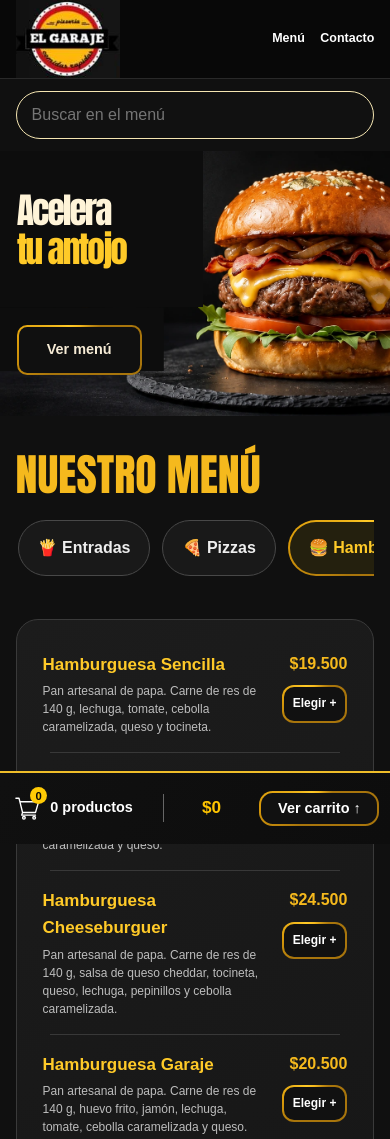
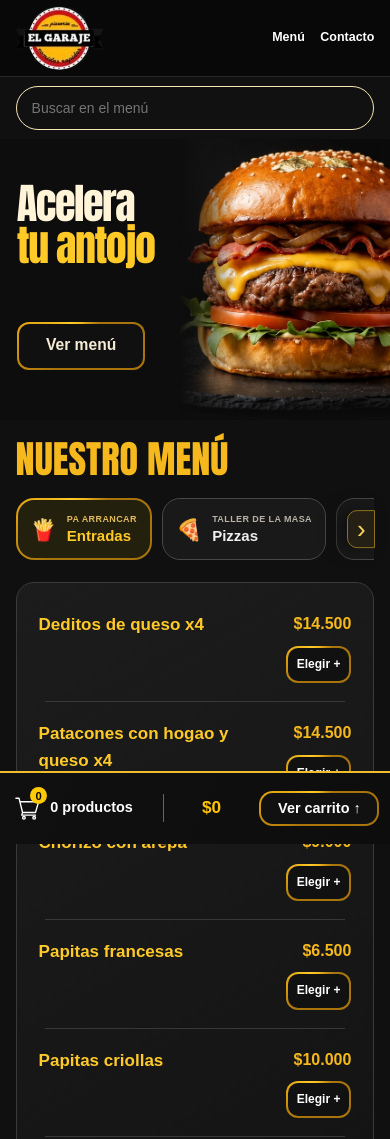
Before and after one commit to adrianrios22/el-garaje, a plain HTML site: page index.html in a window 390 px wide. Shown: the top 1139 px of the page. Drawn offline with Linux system fonts and the light colour scheme; a web font is replaced by a local one.

Commit message:
Add files via upload

```diff
--- a/index.html
+++ b/index.html
@@ -13,10 +13,14 @@
     content="Pizzería El Garaje: pizzas, hamburguesas, papitas, perros, carnes y más. Arma tu pedido y envíalo por WhatsApp."
   >
 
-  <link rel="preconnect" href="https://fonts.googleapis.com">
-  <link rel="preconnect" href="https://fonts.gstatic.com" crossorigin>
-  <link href="https://fonts.googleapis.com/css2?family=Barlow:wght@400;700;800;900&family=Barlow+Condensed:ital,wght@0,800;0,900;1,900&family=Permanent+Marker&display=swap" rel="stylesheet">
   <style>
+@font-face{font-family:'Barlow';font-style:normal;font-weight:400;font-display:swap;src:url('./fuentes/barlow-latin-400-normal.woff2') format('woff2');}
+@font-face{font-family:'Barlow';font-style:normal;font-weight:700;font-display:swap;src:url('./fuentes/barlow-latin-700-normal.woff2') format('woff2');}
+@font-face{font-family:'Barlow';font-style:normal;font-weight:800;font-display:swap;src:url('./fuentes/barlow-latin-800-normal.woff2') format('woff2');}
+@font-face{font-family:'Barlow';font-style:normal;font-weight:900;font-display:swap;src:url('./fuentes/barlow-latin-900-normal.woff2') format('woff2');}
+@font-face{font-family:'Barlow Condensed';font-style:normal;font-weight:800;font-display:swap;src:url('./fuentes/barlow-condensed-latin-800-normal.woff2') format('woff2');}
+@font-face{font-family:'Barlow Condensed';font-style:normal;font-weight:900;font-display:swap;src:url('./fuentes/barlow-condensed-latin-900-normal.woff2') format('woff2');}
+
 
     /* ========================================
        VARIABLES DE LA PLANTILLA
@@ -1128,6 +1132,48 @@
       .hero h1 { position:absolute; z-index:1; top:0; left:0; width:52%; height:59%; margin:0; padding:4.4% 0 0 4.3%; overflow:visible; clip-path:none; white-space:normal; background:#0d0d0d; font-size:9.1vw; line-height:1.08; display:flex; flex-direction:column; justify-content:center; padding-bottom:4%; }
       .hero h1 br { display:none; }
     }
+
+    /* Refinamiento visual: foto original, sin parches ni texto incrustado. */
+    .logo .emblema-garaje { width:100px; height:74.48px; clip-path:polygon(50% 1%,65% 4%,77% 15%,84% 36%,100% 36%,95% 49%,100% 67%,84% 67%,77% 85%,65% 96%,50% 99%,35% 96%,23% 85%,16% 67%,0 67%,5% 49%,0 36%,16% 36%,23% 15%,35% 4%); }
+    header .nav { min-height:84px; }
+    .hero { isolation:isolate; background:#0d0d0d; }
+    .hero::before { content:''; display:block; position:absolute; inset:0 0 0 auto; width:auto; aspect-ratio:466 / 619; height:100%; border-radius:0; clip-path:none; filter:none; background:url('./imagenes/hamburguesa.webp') right center / auto 100% no-repeat; mask-image:linear-gradient(to right,transparent,#000 27%),linear-gradient(to top,transparent,#000 13%); mask-composite:intersect; -webkit-mask-image:linear-gradient(to right,transparent,#000 27%),linear-gradient(to top,transparent,#000 13%); -webkit-mask-composite:source-in; z-index:-1; }
+    .hero::after { display:none; }
+    .hero h1 { letter-spacing:-.035em; }
+    .menu-esencial { background:#101010; }
+    .menu-cabecera { margin-bottom:16px; }
+    .categorias-navegacion { position:relative; }
+    .categorias-pestanas { gap:10px; margin-bottom:20px; }
+    .pestana-menu { padding:11px 17px; border-radius:18px; text-align:left; gap:10px; }
+    .categoria-textos { display:flex; flex-direction:column; gap:3px; }
+    .categoria-frase { display:block; font-size:10px; line-height:1.15; letter-spacing:.045em; text-transform:uppercase; color:#b8b3a6; font-weight:700; }
+    .categoria-nombre { display:block; font-size:16px; line-height:1.2; white-space:nowrap; font-weight:800; }
+    .categoria-emoji { font-size:23px; }
+    .pestana-menu.activa .categoria-frase { color:#e1bb5d; }
+    .categorias-siguiente { display:none; }
+    @media(max-width:720px){
+      header .nav { min-height:76px; }
+      .logo .emblema-garaje { width:88px; height:65.54px; }
+      .buscador-menu { padding-block:9px; }
+      .buscador-menu input { padding:10px 15px; font-size:14px; }
+      .hero { height:72vw; min-height:260px; max-height:480px; background:#0d0d0d; }
+      .hero::before { display:block; width:auto; aspect-ratio:466 / 619; height:100%; inset:0 0 0 auto; background-image:url('./imagenes/hamburguesa.webp'); background-size:auto 100%; clip-path:none; }
+      .hero h1 { z-index:1; display:block; top:15%; left:4.3%; width:54%; height:auto; margin:0; padding:0; background:none; font-size:clamp(40px,10.8vw,76px); line-height:1.02; overflow:visible; clip-path:none; }
+      .hero h1 br { display:block; }
+      .hero h1 span { display:inline-block; }
+      .hero-botones .boton { top:65%; left:4.3%; width:33%; height:17%; min-height:44px; border-radius:12px; font-size:clamp(14px,4vw,23px); }
+      .menu-esencial { padding-top:20px; }
+      .menu-cabecera h2 { font-size:clamp(36px,9.8vw,64px); }
+      .categorias-pestanas { flex-wrap:nowrap; scrollbar-width:none; padding:2px 35px 6px 0; margin-bottom:16px; scroll-padding-left:0; }
+      .categorias-pestanas::-webkit-scrollbar { display:none; }
+      .categorias-siguiente { position:absolute; display:grid; place-items:center; right:-1px; top:50%; transform:translateY(-55%); width:28px; height:38px; border-radius:10px 0 0 10px; background:#242015; border:1px solid #8e701d; color:#ffd45c; font-size:26px; line-height:1; box-shadow:-9px 0 18px #101010; cursor:pointer; }
+      .pestana-menu { min-height:62px; padding:10px 13px; }
+      .categoria-frase { font-size:9px; }
+      .categoria-nombre { font-size:15px; }
+      .categoria-emoji { font-size:21px; }
+      .lista-productos { padding:8px; border-radius:18px; }
+      .plato-item { padding:15px 12px; }
+    }
   </style>
 </head>
 
@@ -1302,7 +1348,7 @@
     <section class="menu-esencial" id="menu">
       <div class="contenedor">
         <div class="cabecera-seccion menu-cabecera"><h2 class="titulo-seccion">Nuestro menú</h2></div>
-        <div class="categorias-pestanas" id="categorias" aria-label="Categorías de productos"></div>
+        <div class="categorias-navegacion"><div class="categorias-pestanas" id="categorias" aria-label="Categorías de productos"></div><button type="button" class="categorias-siguiente" aria-label="Ver más categorías">›</button></div>
         <div class="menu-distribucion">
           <div class="lista-productos" id="listaProductos" aria-live="polite"></div>
           <aside class="carrito-lateral" id="carritoLateral" aria-label="Tu carrito de compras">
@@ -2485,7 +2531,7 @@
     const ICONOS = {Entradas:"🍟", Pizzas:"🍕", Hamburguesas:"🍔", Papitas:"🍟", "Perros calientes":"🌭", Carnes:"🥩", Especiales:"🔥", Lasañas:"🧀", "Menú infantil":"🧒", Adiciones:"➕", Bebidas:"🥤"};
     const formato = valor => "$" + Number(valor).toLocaleString("es-CO");
     const carrito = new Map();
-    let categoriaActual = "Hamburguesas";
+    let categoriaActual = "Entradas";
     let elegido = null;
 
     /* ========================================================
@@ -2509,6 +2555,10 @@
        ======================================================== */
     const contenedorPestanas = document.getElementById("categorias");
     const contenedorProductos = document.getElementById("listaProductos");
+    document.querySelector('.categorias-siguiente').addEventListener('click',()=>{
+      const limite=contenedorPestanas.scrollWidth-contenedorPestanas.clientWidth;
+      contenedorPestanas.scrollTo({left:contenedorPestanas.scrollLeft>=limite-5?0:contenedorPestanas.scrollLeft+contenedorPestanas.clientWidth*.8,behavior:matchMedia('(prefers-reduced-motion: reduce)').matches?'auto':'smooth'});
+    });
     const buscador = document.getElementById("buscarMenu");
     const normalizar = texto => texto.normalize("NFD").replace(/\p{Diacritic}/gu, "").toLowerCase();
     buscador.addEventListener("input", () => { elegido = null; renderizarMenu(); });
@@ -2518,7 +2568,13 @@
     [...new Set(PRODUCTOS.map(p=>p.categoria))].forEach(cat=>{
       const boton=document.createElement("button");
       boton.type="button";boton.className="pestana-menu";
-      boton.textContent=`${ICONOS[cat]||"🍽️"}  ${cat}`;
+      const frases={Entradas:'Pa arrancar',Pizzas:'Taller de la masa',Hamburguesas:'Alto rendimiento',Papitas:'Carga pesada','Perros calientes':'Bujías y cilindros',Carnes:'Al rojo vivo',Adiciones:'Mejoras de rendimiento',Bebidas:'Refrigerantes'};
+      const icono=document.createElement('span');icono.className='categoria-emoji';icono.textContent=ICONOS[cat]||'🍽️';icono.setAttribute('aria-hidden','true');
+      const texto=document.createElement('span');texto.className='categoria-textos';
+      if(frases[cat]){const frase=document.createElement('span');frase.className='categoria-frase';frase.textContent=frases[cat];texto.append(frase);}
+      const nombre=document.createElement('span');nombre.className='categoria-nombre';nombre.textContent=cat;texto.append(nombre);
+      boton.append(icono,texto);
+      boton.setAttribute("aria-label",frases[cat]?frases[cat]+": "+cat:cat);
       boton.dataset.categoria=cat;
       boton.addEventListener("click",()=>{
         categoriaActual=cat;buscador.value="";elegido=null;renderizarMenu();
```
